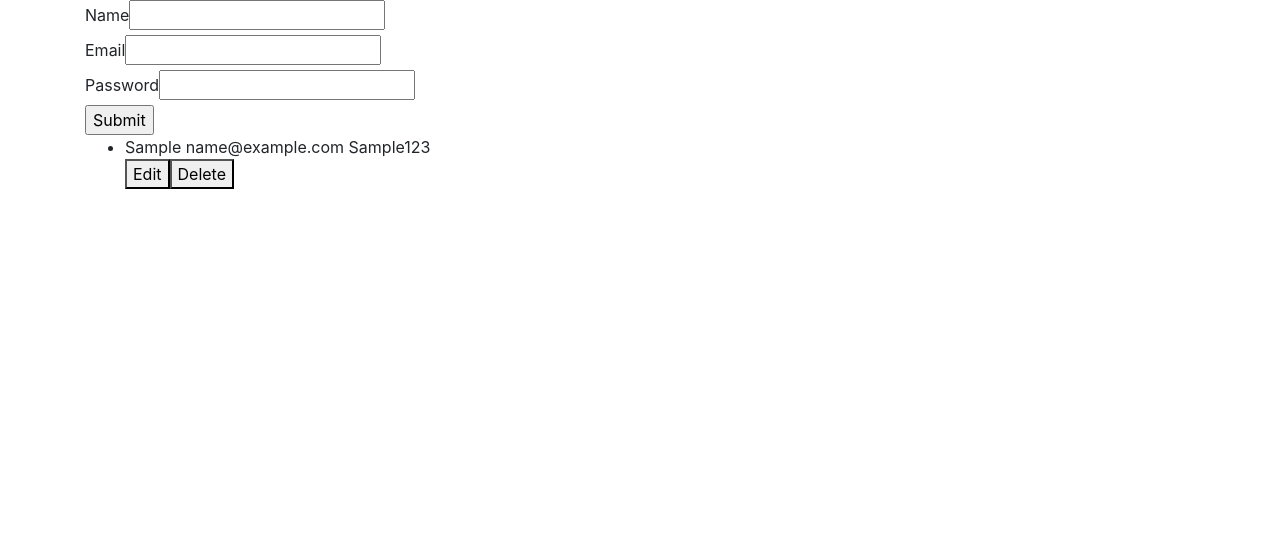
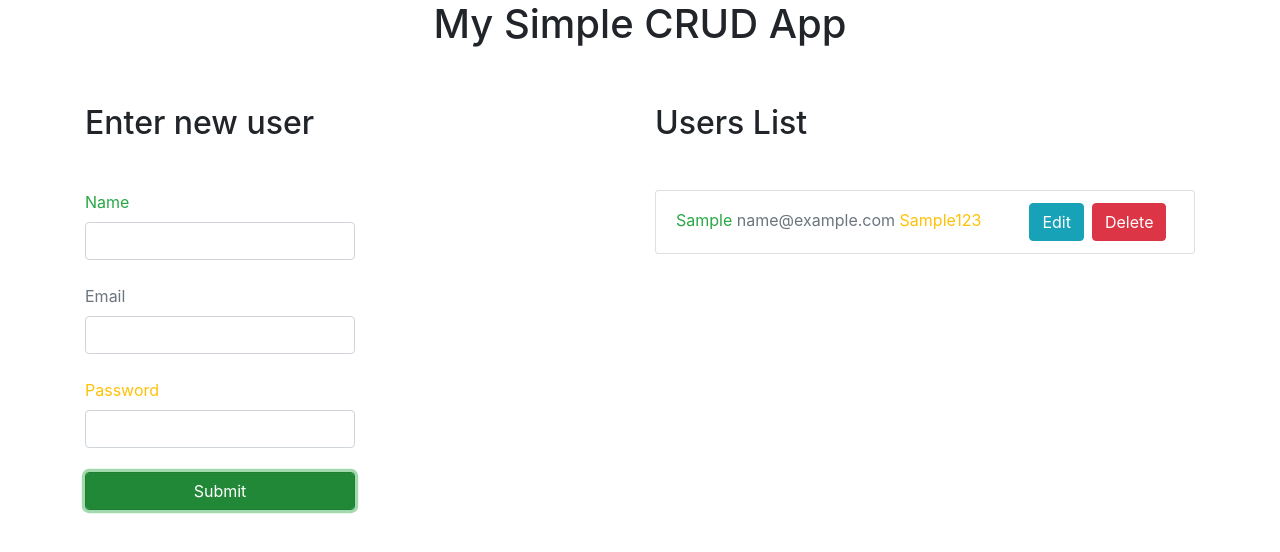
Before and after one commit to Karolis-Kvatavicius/react, a React (Create React App) app in the folder second-app/: page / in a window 1280 px wide. Both pictures are taken after typing "Sample", "name@example.com", "Sample123" into the empty fields and a click on the input "Submit". Shown: the top 552 px of the page. Built offline with nearby package versions, Linux system fonts and the light colour scheme.

Commit message:
Basic style added

```diff
--- a/second-app/src/App.js
+++ b/second-app/src/App.js
@@ -3,6 +3,9 @@ import MyForm from "./components_crud/MyForm";
 function App() {
   return (
     <div className="container">
+      <div className="row">
+        <h1 className="col text-center">My Simple CRUD App</h1>
+      </div>
       <MyForm />
     </div>
   );
--- a/second-app/src/components_crud/FormList.js
+++ b/second-app/src/components_crud/FormList.js
@@ -1,16 +1,21 @@
 import React from 'react'
 
 export default function FormList(props) {
-
+    if (props.usersList.length != 0) {
         return (
-        <div>
-            <ul>
+            <div className="col">
+                <h2 className="mb-5">Users List</h2>
+                <ul className="list-group">
                     {props.usersList.map(user => {
                         return (
                             <div key={user.id}>
-                            <li>{user.name} {user.email} {user.password}</li>
-                            <button onClick={() => { props.editUser(user) }}>Edit</button>
-                            <button onClick={() => { props.deleteUser(user.id) }}>Delete</button>
+                                <li className="list-group-item">
+                                    <span className="text-success">{user.name} </span>
+                                    <span className="text-secondary">{user.email} </span>
+                                    <span className="text-warning">{user.password}</span>
+                                    <button className="btn btn-info ml-5 mr-2" onClick={() => { props.editUser(user) }}>Edit</button>
+                                    <button className="btn btn-danger" onClick={() => { props.deleteUser(user.id) }}>Delete</button>
+                                </li>
                             </div>
                         )
                     })
@@ -18,4 +23,11 @@ export default function FormList(props) {
                 </ul>
             </div>
         )
+    } else {
+        return (
+            <div className="col my-auto">
+                <h3 className="text-center">No users in the list</h3>
+            </div>
+        )
     }
+}
--- a/second-app/src/components_crud/MyForm.js
+++ b/second-app/src/components_crud/MyForm.js
@@ -80,21 +80,24 @@ export default class MyForm extends Component {
 
     render() {
         return (
-            <div>
-                <form onSubmit={this.handleSubmit}>
+            <div className="row mt-5">
+                <div className="col">
+                    <h2 className="mb-5">Enter new user</h2>
+                    <form onSubmit={this.handleSubmit}>
 
-                    <label>Name</label>
-                    <input type="text" name="name" onChange={this.handleChange} value={this.state.name} /><br></br>
+                        <label className="text-success">Name</label>
+                        <input className="form-control w-50" type="text" name="name" onChange={this.handleChange} value={this.state.name} />
 
-                    <label>Email</label>
-                    <input type="text" name="email" onChange={this.handleChange} value={this.state.email} /><br></br>
+                        <label className="text-secondary mt-4">Email</label>
+                        <input className="form-control w-50" type="text" name="email" onChange={this.handleChange} value={this.state.email} />
 
-                    <label>Password</label>
-                    <input type="password" name="password" onChange={this.handleChange} value={this.state.password} /><br></br>
+                        <label className="text-warning mt-4">Password</label>
+                        <input className="form-control w-50" type="password" name="password" onChange={this.handleChange} value={this.state.password} />
 
-                    <input type="submit" name="submit" value={this.state.submit_btn} /><br></br>
+                        <input className="form-control btn btn-success w-50  mt-4" type="submit" name="submit" value={this.state.submit_btn} />
 
-                </form>
+                    </form>
+                </div>
                 <FormList usersList={this.state.users} deleteUser={this.deleteUser} editUser={this.editUser} />
             </div>
         );
```
Lines whose indentation alone changed are shown as unchanged.
